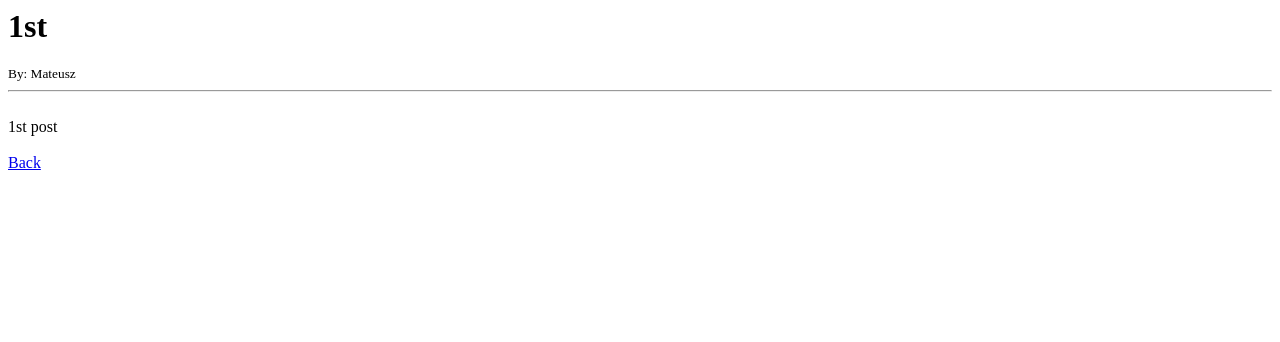
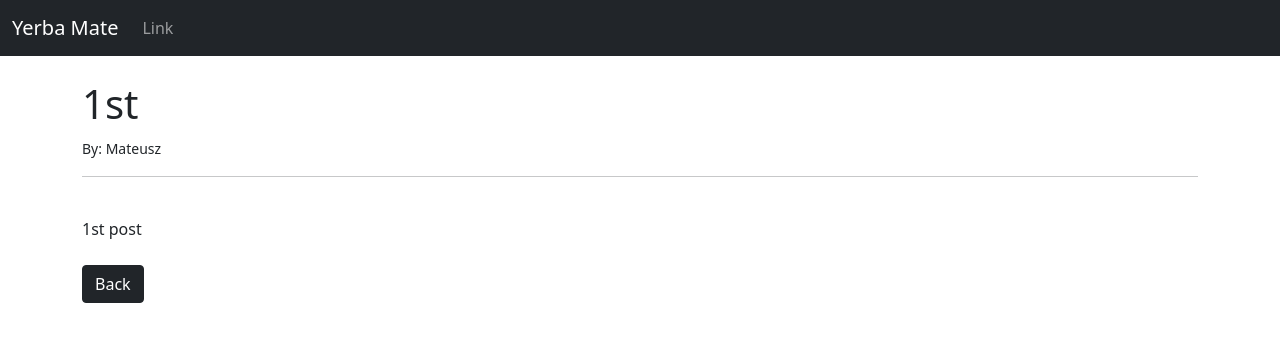
Before and after one commit to SirMefju/whiskyblog, a Django app: page /article/1 in a window 1280 px wide. Shown: the top 342 px of the page. Run offline with Django 3.2, Linux system fonts and the light colour scheme; data comes from the database, SQL or seed files in the repository; both versions use the stored data as it was after the commit.

Commit message:
bootstrap

```diff
--- a/yerbata/models.py
+++ b/yerbata/models.py
@@ -2,6 +2,7 @@ from django.db import models
 from django.contrib.auth.models import User
 class Post(models.Model):
     title = models.CharField(max_length=255)
+    title_tag = models.CharField(max_length=255, default="Yerba Mate")
     author = models.ForeignKey(User, on_delete=models.CASCADE)
     body = models.TextField()
 
--- a/yerbata/templates/article_details.html
+++ b/yerbata/templates/article_details.html
@@ -1,4 +1,8 @@
 
+{% extends 'base.html' %}
+
+{% block title %}{{post.title_tag}}{% endblock %}
+{% block content %}
 
 <h1>{{post.title}}</h1>
 <small>By: {{ post.author.first_name }}</small><br/>
@@ -8,4 +12,5 @@
 
 <br/><br/>
 
-<a href="{% url 'home' %}">Back</a>
+<a href="{% url 'home' %}" class = "btn btn-dark">Back</a>
+{% endblock %}
--- /dev/null
+++ b/yerbata/templates/base.html
@@ -0,0 +1,57 @@
+<!doctype html>
+<html lang="en">
+  <head>
+    <!-- Required meta tags -->
+    <meta charset="utf-8">
+    <meta name="viewport" content="width=device-width, initial-scale=1">
+
+    <!-- Bootstrap CSS -->
+    <link href="https://cdn.jsdelivr.net/npm/bootstrap@5.0.0-beta3/dist/css/bootstrap.min.css" rel="stylesheet" integrity="sha384-eOJMYsd53ii+scO/bJGFsiCZc+5NDVN2yr8+0RDqr0Ql0h+rP48ckxlpbzKgwra6" crossorigin="anonymous">
+
+    <title>{% block title %}Yerba Mate{% endblock %}</title>
+  </head>
+  <body>
+  <nav class="navbar navbar-expand-lg navbar-dark  bg-dark">
+  <div class="container-fluid">
+    <a class="navbar-brand" href="{% url 'home' %}">Yerba Mate</a>
+    <button class="navbar-toggler" type="button" data-bs-toggle="collapse" data-bs-target="#navbarSupportedContent" aria-controls="navbarSupportedContent" aria-expanded="false" aria-label="Toggle navigation">
+      <span class="navbar-toggler-icon"></span>
+    </button>
+    <div class="collapse navbar-collapse" id="navbarSupportedContent">
+      <ul class="navbar-nav me-auto mb-2 mb-lg-0">
+        <li class="nav-item">
+          <a class="nav-link" href="#">Link</a>
+        </li>
+<!--        <li class="nav-item dropdown">-->
+<!--          <a class="nav-link dropdown-toggle" href="#" id="navbarDropdown" role="button" data-bs-toggle="dropdown" aria-expanded="false">-->
+<!--            Dropdown-->
+<!--          </a>-->
+<!--          <ul class="dropdown-menu" aria-labelledby="navbarDropdown">-->
+<!--            <li><a class="dropdown-item" href="#">Action</a></li>-->
+<!--            <li><a class="dropdown-item" href="#">Another action</a></li>-->
+<!--            <li><hr class="dropdown-divider"></li>-->
+<!--            <li><a class="dropdown-item" href="#">Something else here</a></li>-->
+<!--          </ul>-->
+<!--        </li>-->
+      </ul>
+    </div>
+  </div>
+</nav>
+  </br>
+  <div class="container">
+      {% block content %}
+
+      {% endblock %}
+  </div>
+    <!-- Optional JavaScript; choose one of the two! -->
+
+    <!-- Option 1: Bootstrap Bundle with Popper -->
+    <script src="https://cdn.jsdelivr.net/npm/bootstrap@5.0.0-beta3/dist/js/bootstrap.bundle.min.js" integrity="sha384-JEW9xMcG8R+pH31jmWH6WWP0WintQrMb4s7ZOdauHnUtxwoG2vI5DkLtS3qm9Ekf" crossorigin="anonymous"></script>
+
+    <!-- Option 2: Separate Popper and Bootstrap JS -->
+    <!--
+    <script src="https://cdn.jsdelivr.net/npm/@popperjs/core@2.9.1/dist/umd/popper.min.js" integrity="sha384-SR1sx49pcuLnqZUnnPwx6FCym0wLsk5JZuNx2bPPENzswTNFaQU1RDvt3wT4gWFG" crossorigin="anonymous"></script>
+    <script src="https://cdn.jsdelivr.net/npm/bootstrap@5.0.0-beta3/dist/js/bootstrap.min.js" integrity="sha384-j0CNLUeiqtyaRmlzUHCPZ+Gy5fQu0dQ6eZ/xAww941Ai1SxSY+0EQqNXNE6DZiVc" crossorigin="anonymous"></script>
+    -->
+  </body>
+</html>
--- a/yerbata/templates/home.html
+++ b/yerbata/templates/home.html
@@ -1,6 +1,11 @@
+{% extends 'base.html' %}
+{% block content %}
+
 <h1>Post</h1>
 <ul>
 {% for post in object_list %}
         <li><a href="{% url 'article-detail' post.pk%}">{{ post.title }}</a> by {{ post.author.first_name }}<br/>{{ post.body }}</li>
 {% endfor%}
 </ul>
+
+{% endblock %}
```
Also changed, not shown: db.sqlite3.
